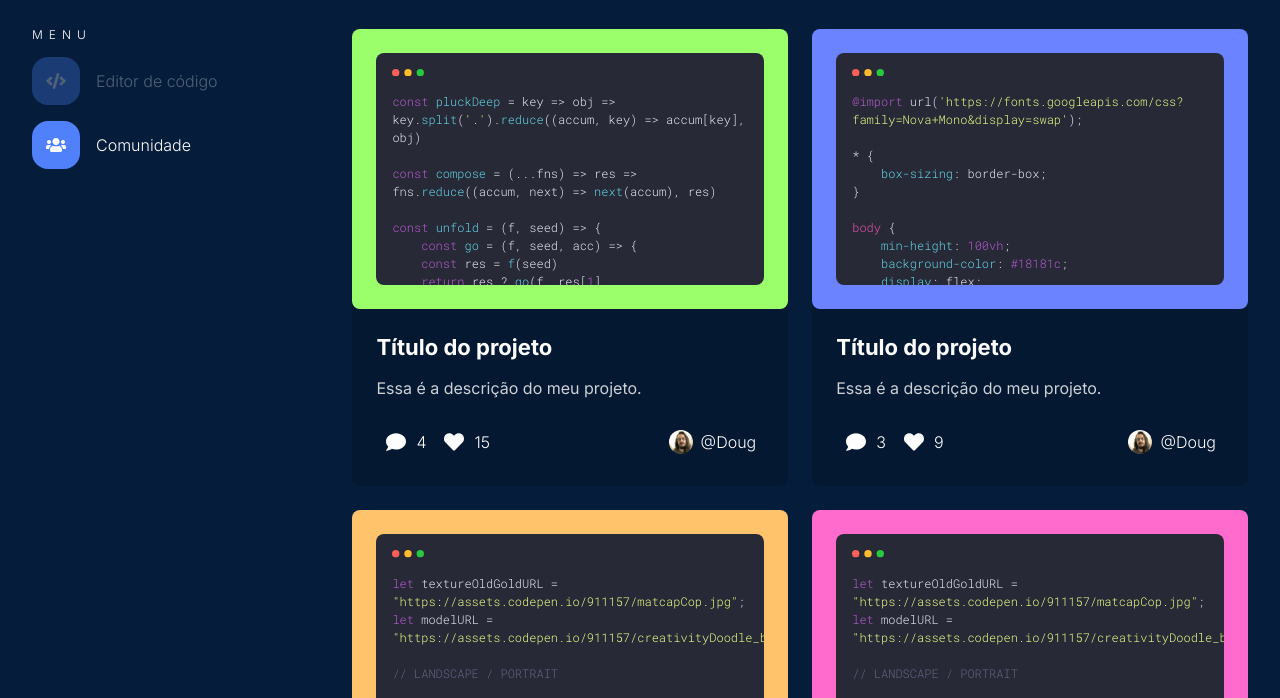
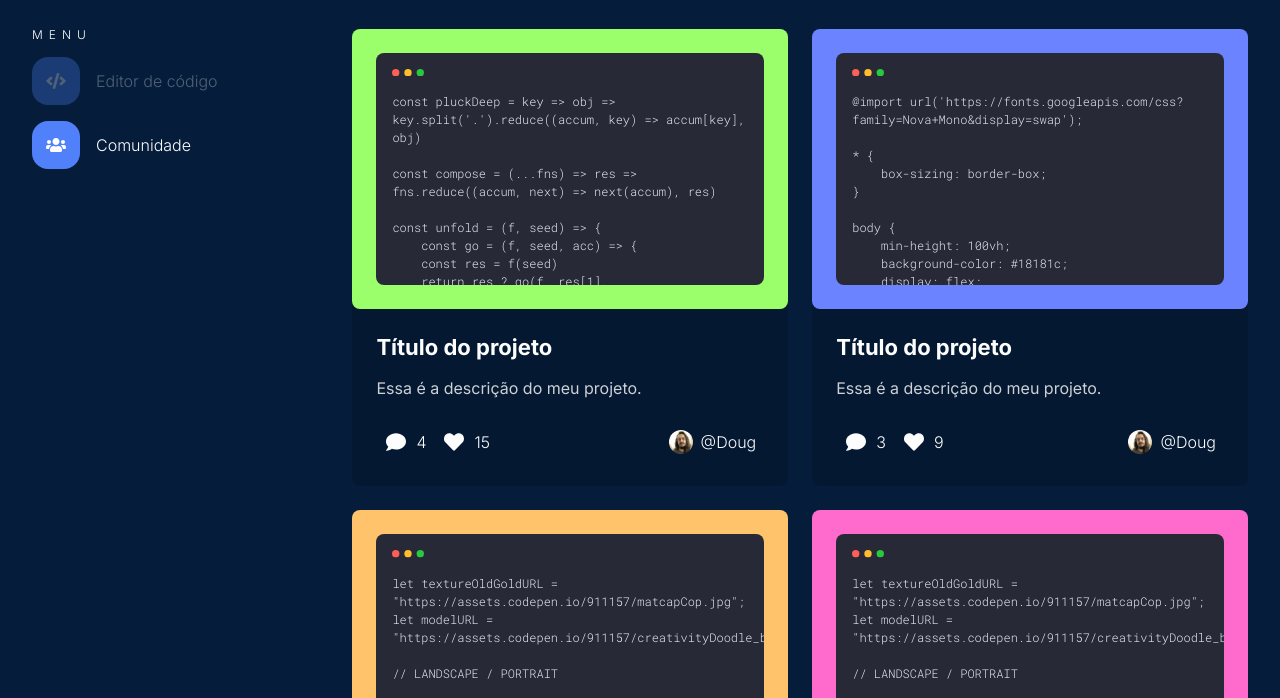
Before and after one commit to dougDuarte/alura-dev-challenge, a plain HTML site: page community.html in a window 1280 px wide. Shown: the part 91-789 px from the top of the page. Drawn offline with nearby package versions, Linux system fonts and the light colour scheme.

Commit message:
Update community.html

```diff
--- a/community.html
+++ b/community.html
@@ -261,7 +261,6 @@ let isLandscape = (windowRatio > 1) ? true : false;</code></pre>
         <script src="nav-mobile.js"></script>
         <script src="like-system.js"></script>
         <script src="search-bar.js"></script>
-        <script src="https://cdnjs.cloudflare.com/ajax/libs/highlight.js/11.3.1/highlight.min.js"></script>
         <script>hljs.highlightAll()</script>
     </body>
 </html>
```
